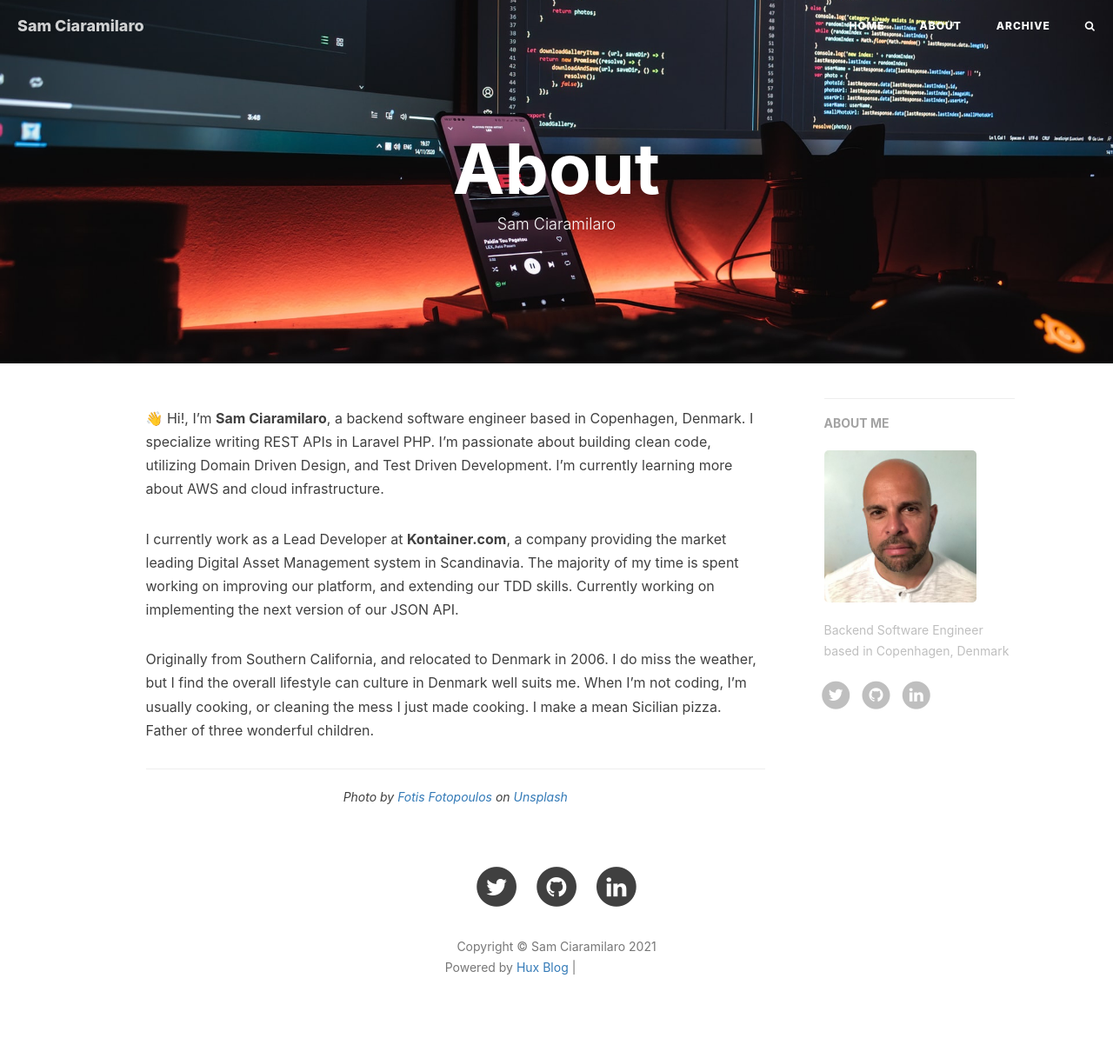
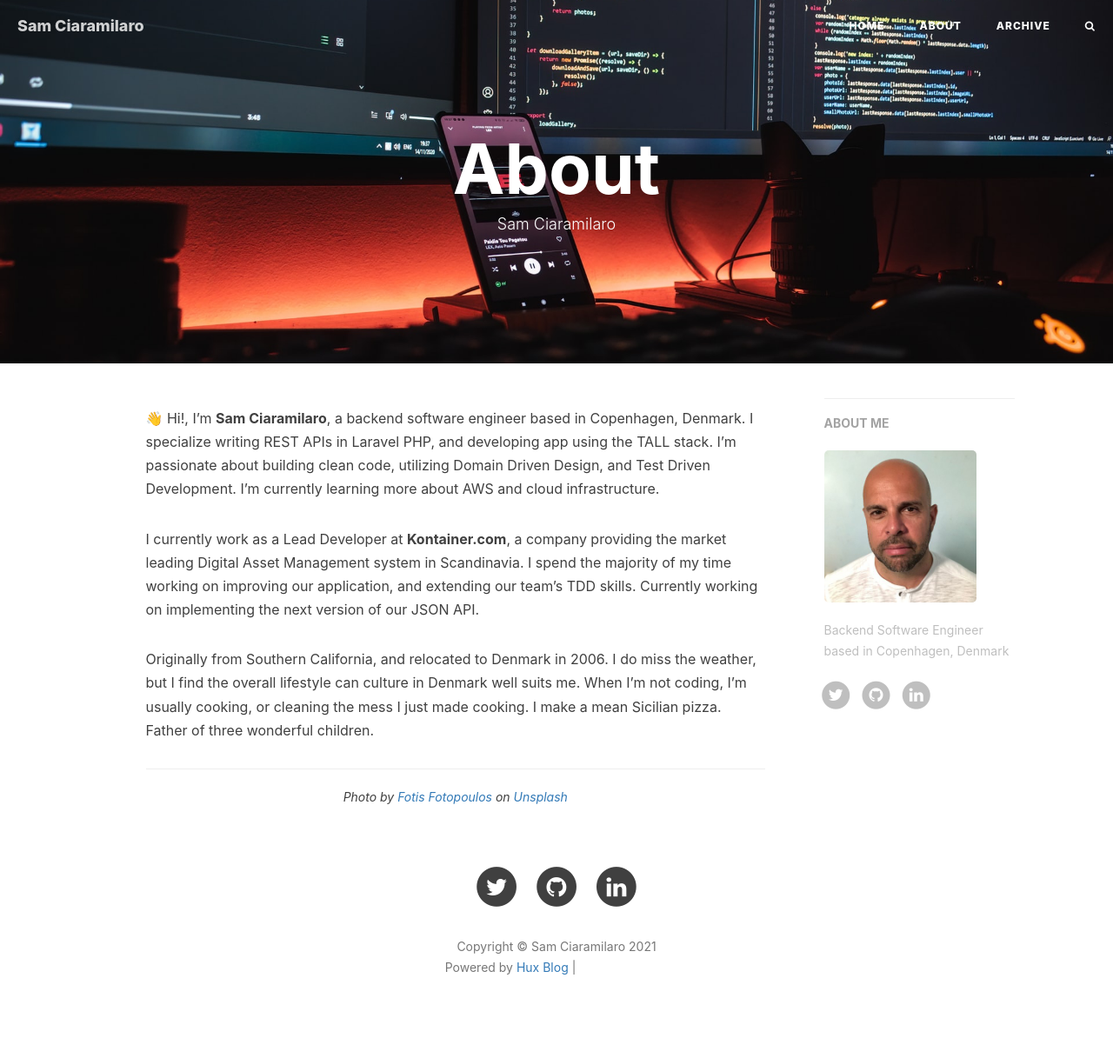
Before and after one commit to mass6/samciaramilaro-jekyll, a Jekyll site: the page built from about.html, in a window 1280 px wide. Shown: the whole page at 87% size. Built offline with Jekyll 4.4.1, drawn with Linux system fonts in a browser that asks for light colours; nearby versions of some CDN libraries; comment, search, counter and statistics services are not loaded; grey boxes are pictures that could not be loaded.

Commit message:
Update about page

```diff
--- a/_includes/about/en.md
+++ b/_includes/about/en.md
@@ -1,8 +1,18 @@
-👋 Hi!, I'm **Sam Ciaramilaro**, a backend software engineer based in Copenhagen, Denmark. I specialize writing REST APIs in Laravel PHP. I'm passionate about building clean code, utilizing Domain Driven Design, and Test Driven Development. I'm currently learning more about AWS and cloud infrastructure.
+👋 Hi!, I'm **Sam Ciaramilaro**, a backend software engineer based in Copenhagen,
+Denmark. I specialize writing REST APIs in Laravel PHP, and developing app using
+the TALL stack. I'm passionate about building clean code, utilizing Domain Driven
+Design, and Test Driven Development. I'm currently learning more about AWS and
+cloud infrastructure.
 
-I currently work as a Lead Developer at **Kontainer.com**, a company providing the market leading Digital Asset Management system in Scandinavia. The majority of my time is spent working on improving our platform, and extending our TDD skills. Currently working on implementing the next version of our JSON API.
+I currently work as a Lead Developer at **Kontainer.com**, a company providing
+the market leading Digital Asset Management system in Scandinavia. I spend the majority
+of my time working on improving our application, and extending our team's TDD
+skills. Currently working on implementing the next version of our JSON API.
 
-Originally from Southern California, and relocated to Denmark in 2006. I do miss the weather, but I find the overall lifestyle can culture in Denmark well suits me. When I'm not coding, I'm usually cooking, or cleaning the mess I just made cooking. I make a mean Sicilian pizza. Father of three wonderful children.
+Originally from Southern California, and relocated to Denmark in 2006. I do miss
+the weather, but I find the overall lifestyle can culture in Denmark well suits me.
+When I'm not coding, I'm usually cooking, or cleaning the mess I just made cooking.
+I make a mean Sicilian pizza. Father of three wonderful children.
 
 <hr/>
 <div class="pager caption">
```
